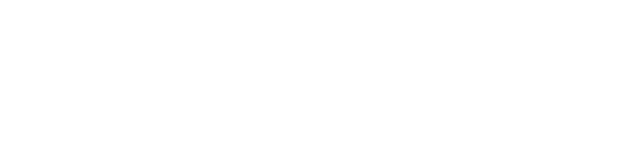
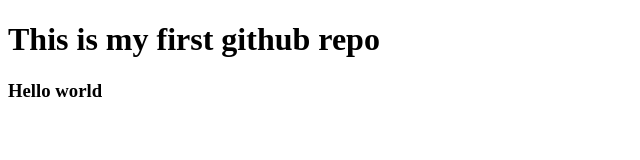
Before and after one commit to tarekrahman916/my-first-repo, a plain HTML site: page index.html in a window 1280 px wide. Shown: the whole page, without its empty margins (0-640 px from the left). Drawn offline with Linux system fonts and the light colour scheme.

Commit message:
added heading

```diff
--- a/index.html
+++ b/index.html
@@ -7,6 +7,7 @@
     <title>Document</title>
 </head>
 <body>
-
+    <h1>This is my first github repo</h1>
+    <h3>Hello world</h3>
 </body>
 </html>
```
